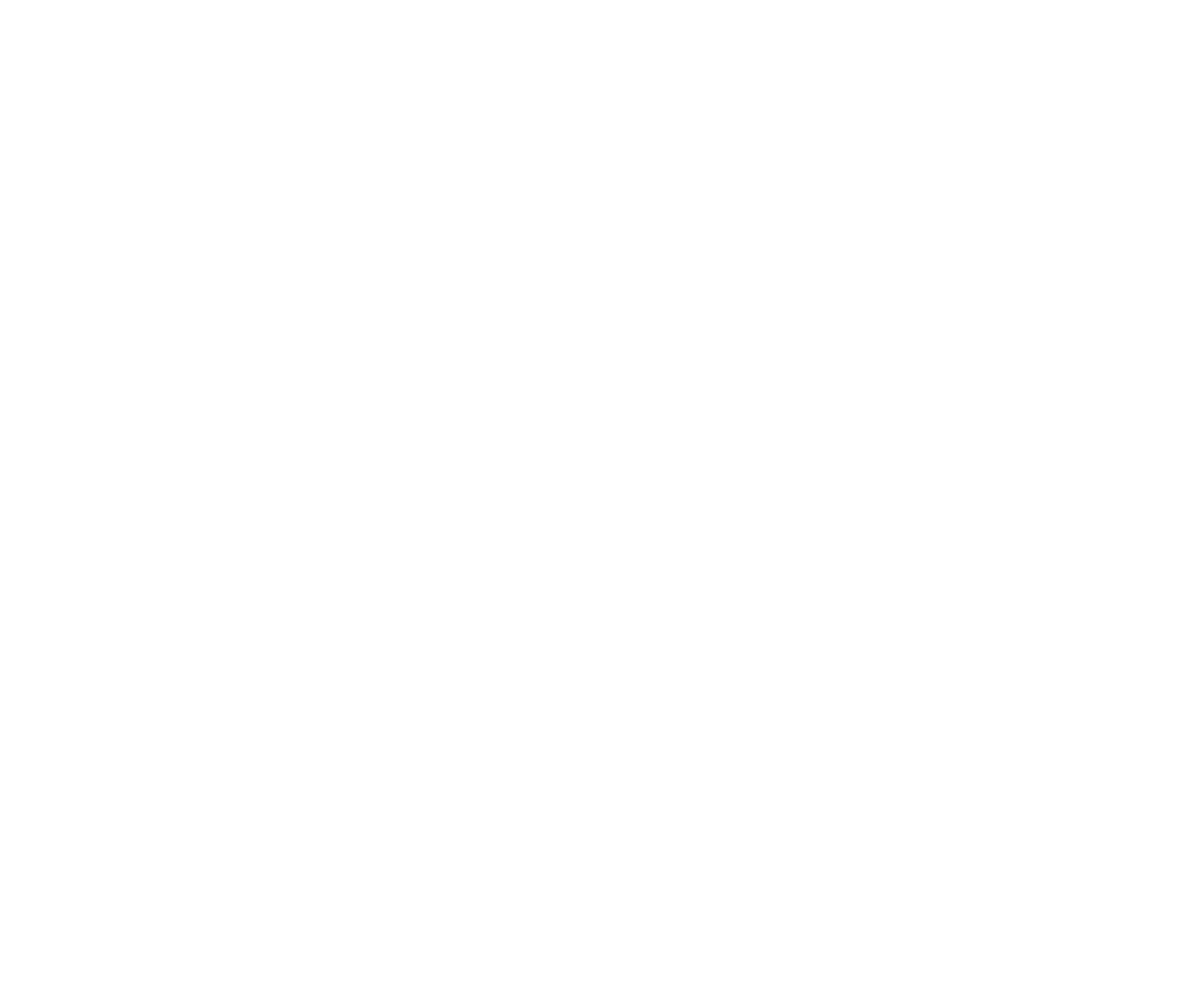
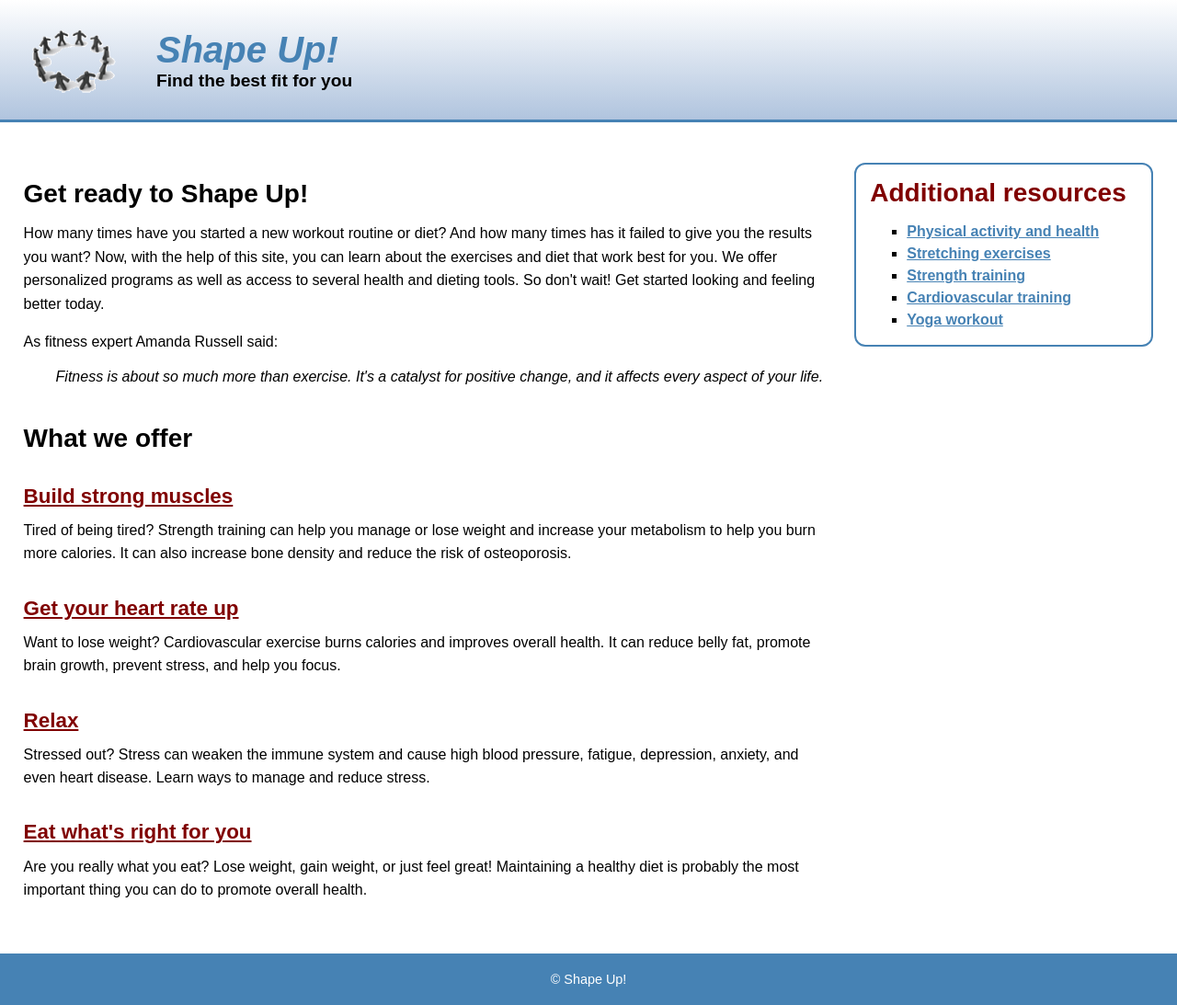
Before and after one commit to MarinaHarutyunyan/shape_up_exercises, a plain HTML site: page index.html in a window 1280 px wide. Shown: the whole page at 92% size. Before the commit the page ends 800 px from the top, so only its background shows below. Drawn offline with Linux system fonts and the light colour scheme; files that its build step writes are made by us from their sources.

Commit message:
2_column_layout

```diff
--- a/index.html
+++ b/index.html
@@ -1,12 +1,60 @@
 <!DOCTYPE html>
 <html lang="en">
 <head>
-	<meta charset="UTF-8">
-	<meta name="viewport" content="width=device-width, initial-scale=1.0">
-	<title></title>
+    <meta charset="UTF-8">
+    <meta name="viewport" content="width=device-width, initial-scale=1.0">
+    <title>Shape Up!</title>
+    <link rel="shortcut icon" href="images/favicon.ico">
+    <link rel="stylesheet" href="main.css">
 </head>
 
 <body>
+    <div class="container">
+        <header>
+            <img src="images/shape_up_logo.png" alt="Shape Up! logo">
+            <div class="header-text">
+                <h1>Shape Up!</h1>
+                <h2>Find the best fit for you</h2>
+            </div>
+        </header>
 
+        <main>
+            <section>
+                <h2>Get ready to Shape Up!</h2>
+                <p>How many times have you started a new workout routine or diet? And how many times has it failed to give you the results you want? Now, with the help of this site, you can learn about the exercises and diet that work best for you. We offer personalized programs as well as access to several health and dieting tools. So don't wait! Get started looking and feeling better today.</p>
+
+                <p>As fitness expert Amanda Russell said:</p>
+                <blockquote>Fitness is about so much more than exercise. It's a catalyst for positive change, and it affects every aspect of your life.</blockquote>
+
+                <h2>What we offer</h2>
+                <h3><a href="#">Build strong muscles</a></h3>
+                <p>Tired of being tired? Strength training can help you manage or lose weight and increase your metabolism to help you burn more calories. It can also increase bone density and reduce the risk of osteoporosis.</p>
+
+                <h3><a href="#">Get your heart rate up</a></h3>
+                <p>Want to lose weight? Cardiovascular exercise burns calories and improves overall health. It can reduce belly fat, promote brain growth, prevent stress, and help you focus.</p>
+
+                <h3><a href="#">Relax</a></h3>
+                <p>Stressed out? Stress can weaken the immune system and cause high blood pressure, fatigue, depression, anxiety, and even heart disease. Learn ways to manage and reduce stress.</p>
+
+                <h3><a href="#">Eat what's right for you</a></h3>
+                <p>Are you really what you eat? Lose weight, gain weight, or just feel great! Maintaining a healthy diet is probably the most important thing you can do to promote overall health.</p>
+            </section>
+
+            <aside>
+                <h2>Additional resources</h2>
+                <ul>
+                    <li><a href="https://www.mayoclinic.org/healthy-lifestyle/fitness/basics/physical-activity/hlv-20049399" target="_blank">Physical activity and health</a></li>
+                    <li><a href="https://www.nerdfitness.com/blog/strength-training-101/" target="_blank">Stretching exercises</a></li>
+                    <li><a href="https://www.acefitness.org/education-and-resources/professional/expert-articles/6760/a-guide-to-strength-training-for-beginners/" target="_blank">Strength training</a></li>
+                    <li><a href="https://www.heart.org/en/healthy-living/fitness/fitness-basics/cardio-workout" target="_blank">Cardiovascular training</a></li>
+                    <li><a href="https://www.yogajournal.com/" target="_blank">Yoga workout</a></li>
+                </ul>
+            </aside>
+        </main>
+
+        <footer>
+            <p>&copy; Shape Up!</p>
+        </footer>
+    </div>
 </body>
 </html>
--- a/styles/main.css
+++ b/styles/main.css
@@ -1,6 +1,19 @@
+
+* {
+    margin: 0;
+    padding: 0;
+    box-sizing: border-box;
+}
+
 body {
     font-family: Arial, Helvetica, sans-serif;
-    padding: 20px;
+    width: 100%;
+    background-color: #f4f4f4;
+}
+
+.container {
+    width: 100%;
+    background-color: white;
 }
 
 a {
@@ -8,25 +21,81 @@ a {
 }
 
 header {
-    overflow: auto;
-    padding-bottom: 20px;
+    display: flex;
+    align-items: center;
+    padding: 20px;
+    background-image: linear-gradient(to bottom, white, lightsteelblue);
+    border-bottom: 3px solid steelblue;
 }
 
 header img {
-    float: left;
+    width: 15%;
+    max-width: 120px;
+    min-width: 100px;
+    height: auto;
     margin-right: 30px;
 }
 
+header .header-text {
+    flex: 1;
+}
+
+
 header h1 {
-    font-size: 250%;
+    font-size: clamp(1.75rem, 4vw, 2.5rem);
     color: steelblue;
     font-style: italic;
-    margin-bottom: .25em;
-    margin-top: .2em;
 }
 
 header h2 {
-    font-size: 120%;
+    font-size: clamp(1rem, 2.5vw, 1.2rem);
+}
+
+main {
+    display: flex;
+    flex-wrap: wrap;
+    padding: 20px 2%;
+}
+
+
+section {
+    flex: 3;
+    min-width: 300px;
+    padding-right: 30px;
+}
+
+aside {
+    flex: 1;
+    min-width: 250px;
+    border: 2px solid steelblue;
+    border-radius: 12px;
+    padding: 15px;
+    align-self: flex-start;
+    margin-top: 1.5em;
+}
+
+main p {
+    margin-bottom: 1em;
+    line-height: 1.6;
+}
+
+main h2, main h3 {
+    margin-top: 1.5em;
+    margin-bottom: 0.5em;
+}
+
+main h2 {
+     font-size: clamp(1.25rem, 3vw, 1.75rem);
+}
+
+main h3 {
+     font-size: clamp(1.1rem, 2.8vw, 1.4rem);
+}
+
+blockquote {
+    margin: 1em 0 1em 20px;
+    padding-left: 15px;
+    font-style: italic;
 }
 
 section a:link, section a:visited {
@@ -39,10 +108,13 @@ section a:hover, section a:focus {
 
 aside h2 {
     color: maroon;
+    margin-top: 0;
 }
 
 aside ul {
     line-height: 1.5;
+    list-style-type: square;
+    padding-left: 40px;
 }
 
 aside a:link, aside a:visited {
@@ -54,8 +126,10 @@ aside a:hover, aside a:focus {
 }
 
 footer {
-    font-size: 80%;
+    font-size: 90%;
     text-align: center;
-    padding-top: 20px;
+    background-color: steelblue;
+    color: white;
+    padding: 20px 0;
     margin-top: 20px;
 }
```
